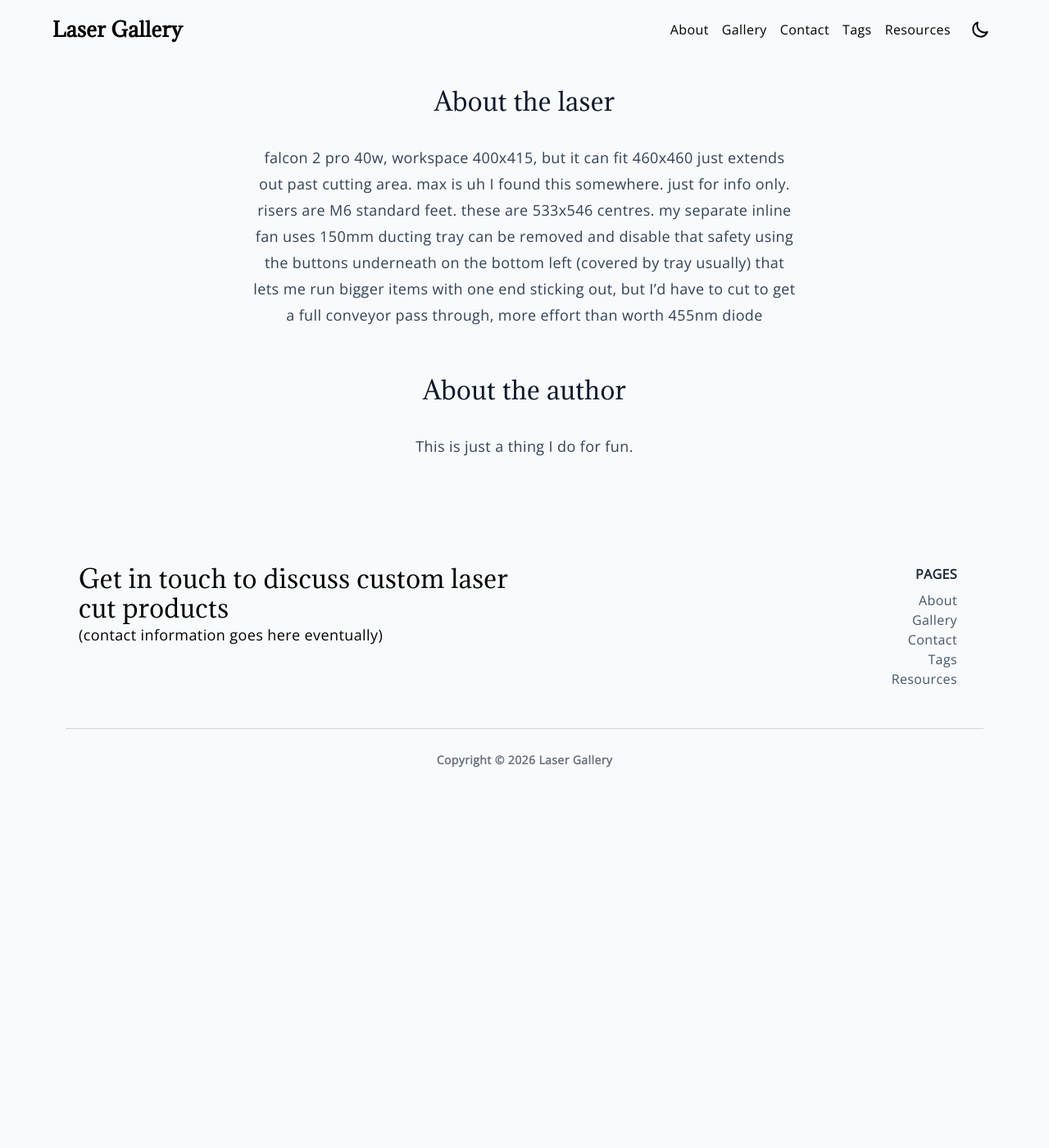
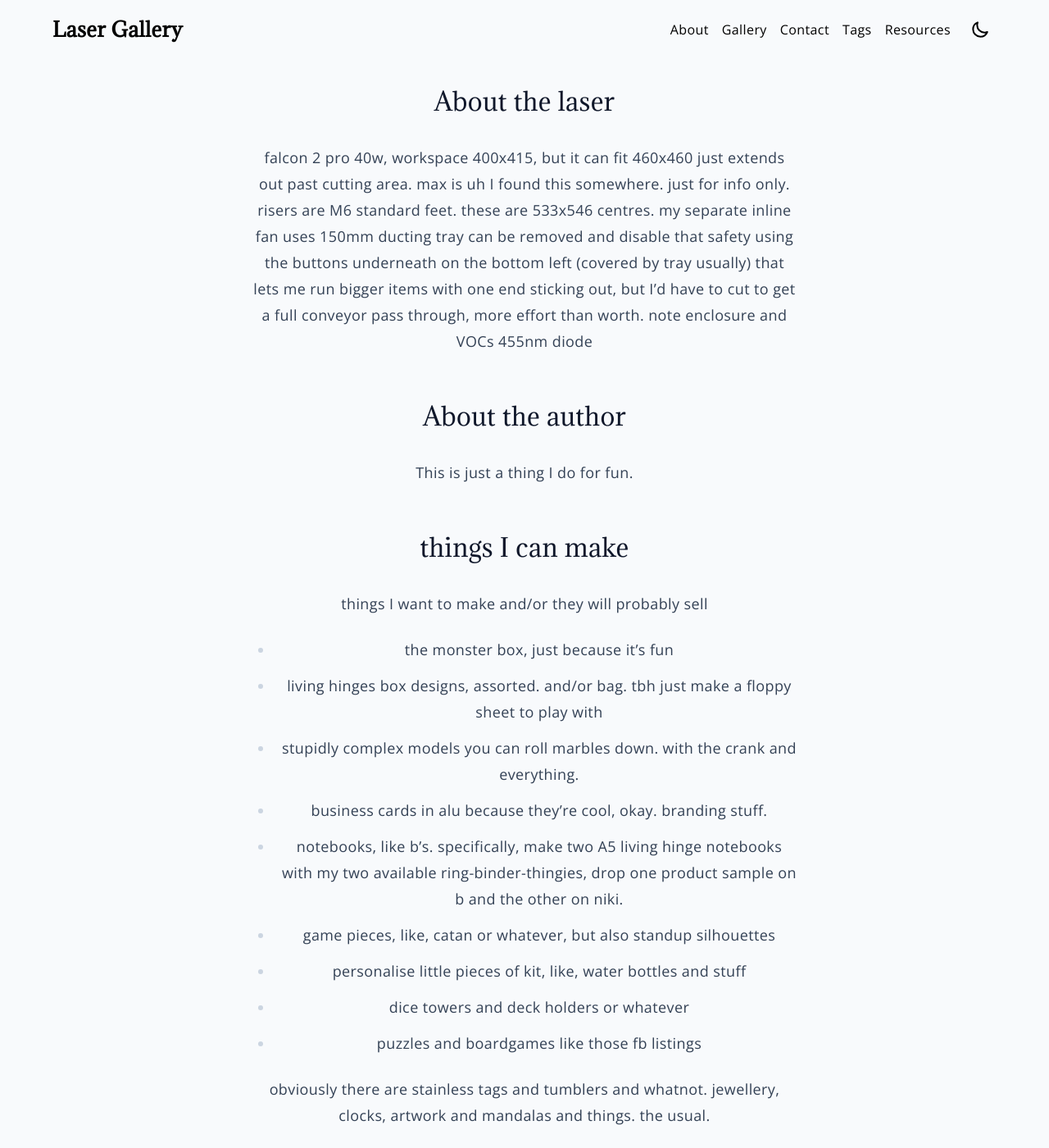
Before and after one commit to paper-engineer/laser-gallery, a Jekyll site: the page built from docs/_pages/about.md, in a window 1280 px wide and 1400 px high. Shown: the whole window at 82% size. Built offline with Jekyll 4.4.1, drawn with Linux system fonts in a browser that asks for light colours; some of the changed text lies outside the part shown.

Commit message:
Update about.md

```diff
--- a/docs/_pages/about.md
+++ b/docs/_pages/about.md
@@ -8,9 +8,26 @@ falcon 2 pro 40w, workspace 400x415, but it can fit 460x460 just extends out pas
 risers are M6 standard feet. these are 533x546 centres.
 my separate inline fan uses 150mm ducting
 tray can be removed and disable that safety using the buttons underneath on the bottom left (covered by tray usually)
-that lets me run bigger items with one end sticking out, but I'd have to cut to get a full conveyor pass through, more effort than worth
+that lets me run bigger items with one end sticking out, but I'd have to cut to get a full conveyor pass through, more effort than worth. note enclosure and VOCs
 455nm diode
 
 ## About the author
 
 This is just a thing I do for fun.
+
+## things I can make
+
+things I want to make and/or they will probably sell
+- the monster box, just because it's fun
+- living hinges box designs, assorted. and/or bag. tbh just make a floppy sheet to play with
+- stupidly complex models you can roll marbles down. with the crank and everything.
+- business cards in alu because they're cool, okay. branding stuff.
+- notebooks, like b's. specifically, make two A5 living hinge notebooks with my two available ring-binder-thingies, drop one product sample on b and the other on niki.
+- game pieces, like, catan or whatever, but also standup silhouettes
+- personalise little pieces of kit, like, water bottles and stuff
+- dice towers and deck holders or whatever
+- puzzles and boardgames like those fb listings
+
+obviously there are stainless tags and tumblers and whatnot. jewellery, clocks, artwork and mandalas and things. the usual.
+
+things I have actually made get posted, this is a list of potentials.
```
